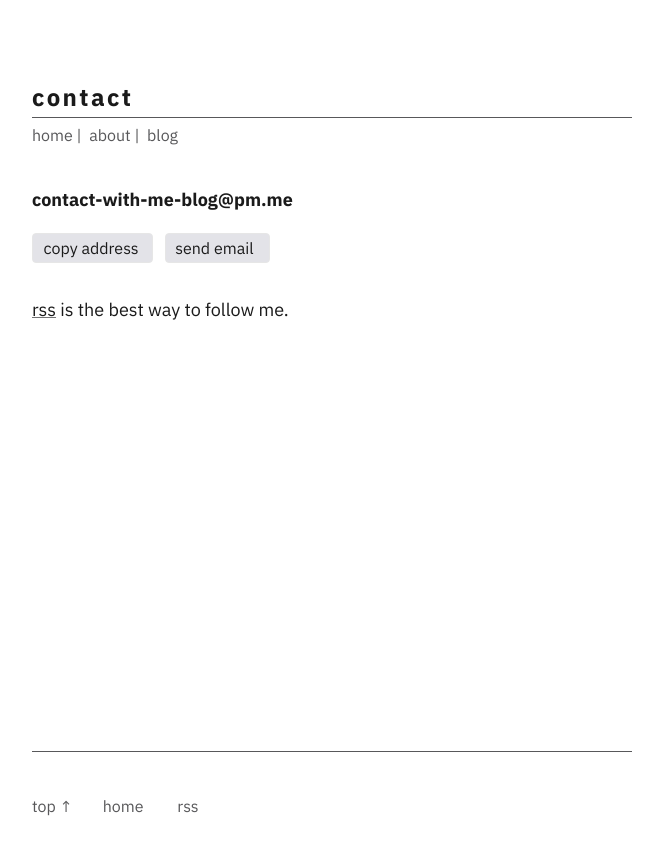
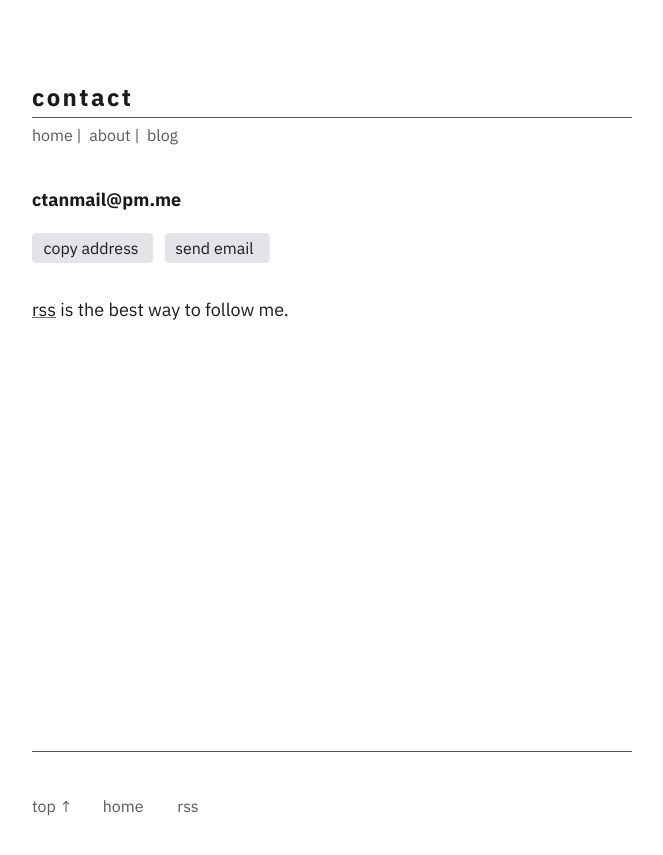
Before and after one commit to tanyildizc/tanyildizc.github.io, a Jekyll site: the page built from _pages/contact.md, in a window 1280 px wide. Shown: the top 855 px of the page, without its empty margins (308-971 px from the left). Built offline with Jekyll 4.4.1, drawn with Linux system fonts in a browser that asks for light colours.

Commit message:
change email

```diff
--- a/_config.yml
+++ b/_config.yml
@@ -3,7 +3,7 @@
 title: "mind"
 author: cagatay
 description: "a blog"
-email: "contact-with-me-blog@pm.me"
+email: "ctanmail@pm.me"
 github: cagta
 timezone: Europe/Amsterdam
 url: https://cagta.github.io/
```
